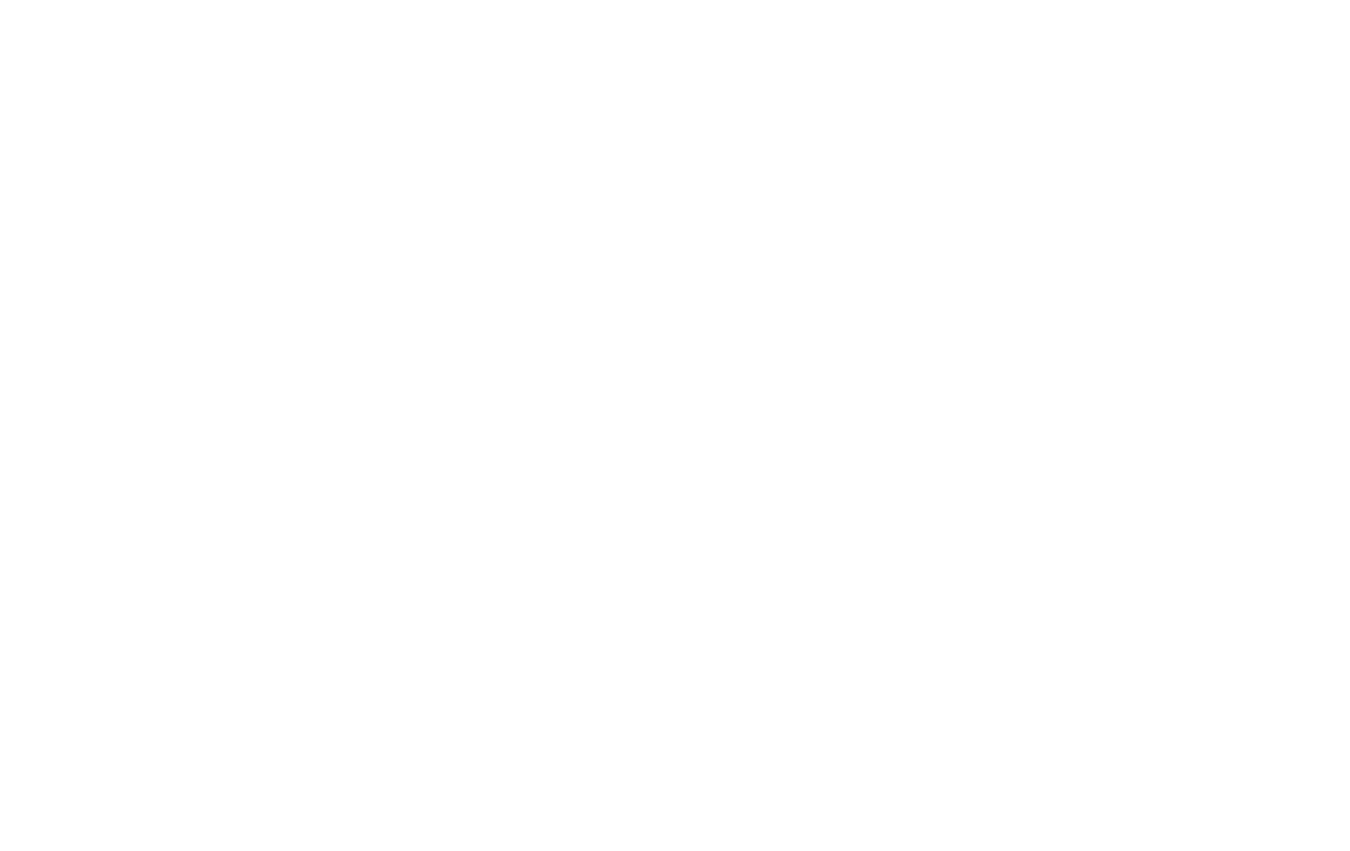
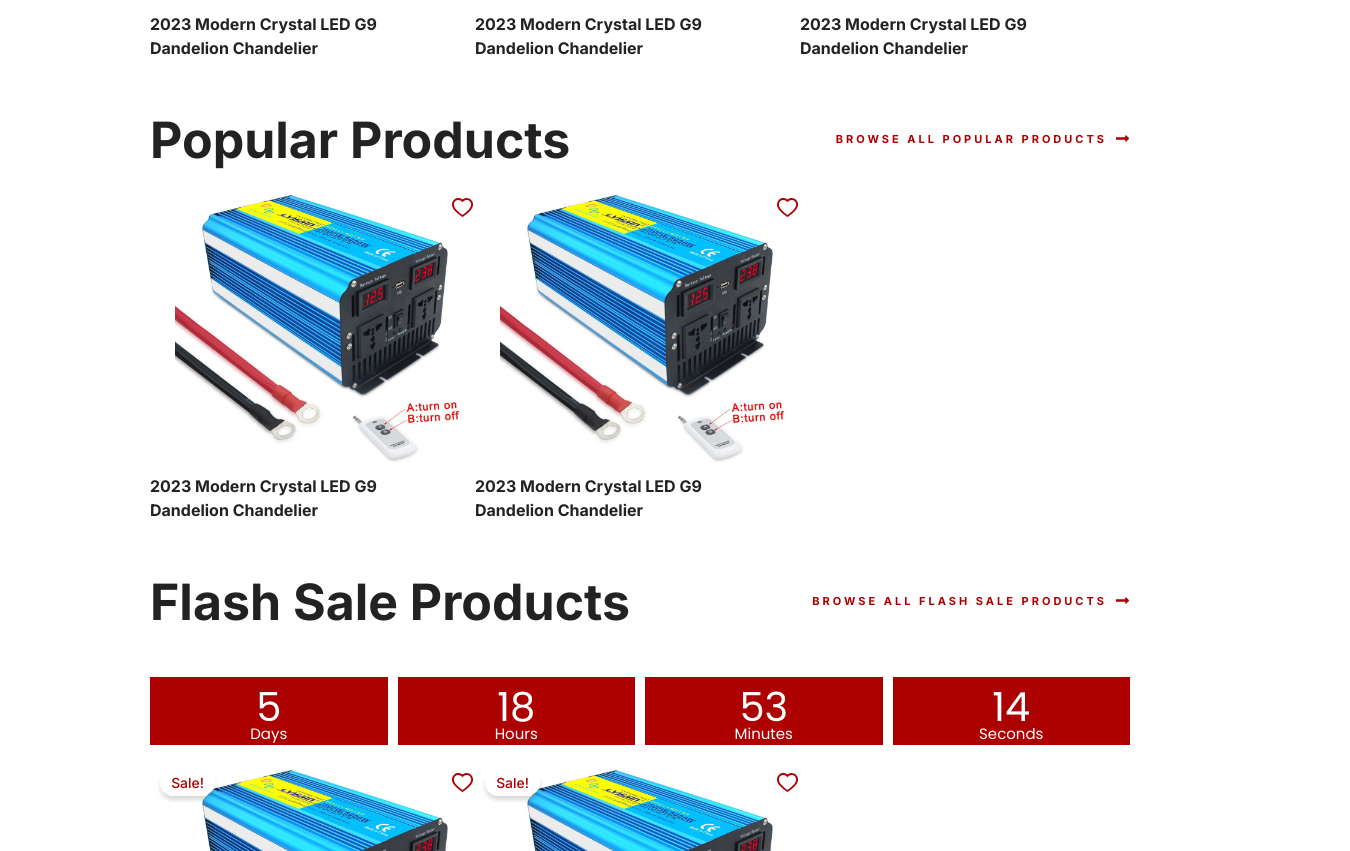
Before and after one commit to Ravisadilanka/Dartello, a React (Vite) app in the folder Dartello/: page / in a window 1280 px wide. Shown: the part 1617-2468 px from the top of the page, 1350 px wide, since content can reach past the window. Before the commit the page ends 1215 px from the top, so only its background shows below. Built offline with nearby package versions, Linux system fonts and the light colour scheme.

Commit message:
Product Page and Stats

```diff
--- a/Dartello/index.html
+++ b/Dartello/index.html
@@ -9,7 +9,13 @@
     <link href="https://fonts.googleapis.com/css2?family=Inter:wght@400;500;600;700;800;900&display=swap" rel="stylesheet">
     <link rel="preconnect" href="https://fonts.googleapis.com">
     <link rel="preconnect" href="https://fonts.gstatic.com" crossorigin>
-    <link href="https://fonts.googleapis.com/css2?family=Poppins:wght@600&display=swap" rel="stylesheet">
+    <link href="https://fonts.googleapis.com/css2?family=Poppins:wght@100;200;300;400;600&display=swap" rel="stylesheet">
+    <link rel="preconnect" href="https://fonts.googleapis.com">
+    <link rel="preconnect" href="https://fonts.gstatic.com" crossorigin>
+    <link href="https://fonts.googleapis.com/css2?family=Roboto:wght@300;400;500;700;900&display=swap" rel="stylesheet">
+    <link rel="preconnect" href="https://fonts.googleapis.com">
+    <link rel="preconnect" href="https://fonts.gstatic.com" crossorigin>
+    <link href="https://fonts.googleapis.com/css2?family=Roboto+Slab:wght@100;200;300;400;500;600&display=swap" rel="stylesheet">
     <title>Vite + React</title>
   </head>
   <body>
--- a/Dartello/package.json
+++ b/Dartello/package.json
@@ -10,6 +10,8 @@
   },
   "dependencies": {
     "react": "^18.2.0",
+    "react-countdown": "^2.3.5",
+    "react-countup": "^6.4.2",
     "react-dom": "^18.2.0",
     "react-icons": "^4.8.0",
     "react-outside-click-handler": "^1.3.0"
--- a/Dartello/src/App.jsx
+++ b/Dartello/src/App.jsx
@@ -3,6 +3,7 @@
 import Hero from './Components/Hero/Hero'
 import './App.css'
 import Products from './Components/Products/Products'
+import Feedback from './Components/Feedback/Feedback'
 
 function App() {
 
@@ -13,6 +14,7 @@
         <Hero />
       </div>
         <Products />
+        <Feedback />
     </div>
   )
 }
--- a/Dartello/src/Components/Data/Data.jsx
+++ b/Dartello/src/Components/Data/Data.jsx
@@ -4,8 +4,9 @@
         price: 56,
         description: 'Exercitation in fugiat est ut ad ea cupidatat ut in cupidatat occaecat ut occaecat consequat est minim minim esse tempor laborum consequat esse adipisicing eu reprehenderit enim.',
         category: 'Home Lighting',
-        newArrival: true,
+        newArrival: false,
         popular: false,
+        flashSale: false,
         img: './product.jpeg'
     },
     {
@@ -15,6 +16,7 @@
         category: 'Home Lighting',
         newArrival: true,
         popular: false,
+        flashSale: true,
         img: './product.jpeg'
     },
     {
@@ -23,7 +25,18 @@
         description: 'Exercitation in fugiat est ut ad ea cupidatat ut in cupidatat occaecat ut occaecat consequat est minim minim esse tempor laborum consequat esse adipisicing eu reprehenderit enim.',
         category: 'Home Lighting',
         newArrival: true,
+        popular: true,
+        flashSale: false,
+        img: './product.jpeg'
+    },
+    {
+        name: '2023 Modern Crystal LED G9 Dandelion Chandelier',
+        price: 200,
+        description: 'Exercitation in fugiat est ut ad ea cupidatat ut in cupidatat occaecat ut occaecat consequat est minim minim esse tempor laborum consequat esse adipisicing eu reprehenderit enim.',
+        category: 'Home Lighting',
+        newArrival: false,
         popular: false,
+        flashSale: false,
         img: './product.jpeg'
     },
     {
@@ -32,16 +45,8 @@
         description: 'Exercitation in fugiat est ut ad ea cupidatat ut in cupidatat occaecat ut occaecat consequat est minim minim esse tempor laborum consequat esse adipisicing eu reprehenderit enim.',
         category: 'Home Lighting',
         newArrival: true,
-        popular: false,
-        img: './product.jpeg'
-    },
-    {
-        name: '2023 Modern Crystal LED G9 Dandelion Chandelier',
-        price: 200,
-        description: 'Exercitation in fugiat est ut ad ea cupidatat ut in cupidatat occaecat ut occaecat consequat est minim minim esse tempor laborum consequat esse adipisicing eu reprehenderit enim.',
-        category: 'Home Lighting',
-        newArrival: true,
-        popular: false,
+        popular: true,
+        flashSale: true ,
         img: './product.jpeg'
     },
 ]
--- /dev/null
+++ b/Dartello/src/Components/Feedback/Feedback.css
@@ -0,0 +1,43 @@
+.f-wrapper{
+    margin: 100px 150px;
+}
+
+.f-stats{
+    display: flex;
+}
+
+.f-stat{
+    display: flex;
+    align-items: center;
+    width: 25%;
+    justify-content: center;
+    text-align: center;
+}
+
+.f-stat h1 span{
+    font-size: 69px;
+    font-family: "Roboto";
+    color: #AD0000;
+}
+
+.f-stat span {
+    font-size: 69px;
+    font-family: "Roboto";
+    font-weight: 700;
+    color: #AD0000;
+}
+
+.f-stat-name{
+    display: flex;
+    align-items: center;
+    width: 25%;
+    justify-content: center;
+    text-align: center;
+}
+
+.f-stat-name h1{
+    font-family: "Roboto Slab";
+    font-size: 19px;
+    color: #222222;
+    font-weight: 400;
+}
--- /dev/null
+++ b/Dartello/src/Components/Feedback/Feedback.jsx
@@ -0,0 +1,45 @@
+import React from 'react'
+import CountUp from 'react-countup'
+import './Feedback.css'
+
+function Feedback() {
+  return (
+    <section className="f-wrapper">
+        <div className="f-stats">
+            <div className="f-stat">
+                <h1><CountUp start={0} end={27000} duration={3}/></h1>
+                <span>+</span>
+            </div>
+            <div className="f-stat">
+                <h1><CountUp start={0} end={5000} duration={3}/></h1>
+                <span>+</span>
+            </div>
+            <div className="f-stat">
+                <h1><CountUp start={0} end={3500} duration={3}/></h1>
+                <span>+</span>
+            </div>
+            <div className="f-stat">
+                <h1><CountUp start={0} end={99} duration={3}/></h1>
+                <span>%</span>
+            </div>
+        </div>
+
+        <div className="f-stats">
+            <div className="f-stat-name">
+                <h1>Total Sold Item</h1>
+            </div>
+            <div className="f-stat-name">
+                <h1>Orders</h1>
+            </div>
+            <div className="f-stat-name">
+                <h1>Happy Customers</h1>
+            </div>
+            <div className="f-stat-name">
+                <h1>Customer Satisfaction Rate</h1>
+            </div>
+        </div>
+    </section>
+  )
+}
+
+export default Feedback
--- a/Dartello/src/Components/Products/Products.css
+++ b/Dartello/src/Components/Products/Products.css
@@ -1,5 +1,5 @@
 .p-wrapper{
-    margin: -50px 120px;
+    margin: -50px 150px;
 }
 
 .p-wrapper .p-header{
@@ -47,6 +47,10 @@
     transition-duration: 300ms;
 }
 
+.p-card {
+    margin-bottom: 50px;
+}
+
 .p-body h1{
     font-size: 26px;
     font-weight: 600;
@@ -54,3 +58,71 @@
     color: #222222;
     text-align: center;
 }
+
+.p-body a{
+    text-decoration: none;
+    color: #222222;
+}
+
+.p-body a svg{
+    color: #AD0000;
+    position: relative;
+    top: -250px;
+    left: 300px;
+}
+
+a h2{
+    font-size: 16px;
+    font-weight: 700;
+    text-transform: capitalize;
+    font-style: normal;
+    line-height: 1.5em;
+    width: 300px;
+}
+
+.p-count-num {
+    display: flex;
+    flex-direction: row;
+    gap: 10px;
+    margin-top: 45px;
+    margin-bottom: -15px;
+}
+.p-count-text {
+    display: flex;
+    flex-direction: row;
+    gap: 10px;
+}
+
+.p-count-num span{
+    background: #AD0000;
+    color: white;
+    font-family: "Poppins";
+    font-size: 40px;
+    font-weight: 400;
+    width: 25%;
+    text-align: center;
+}
+
+.p-count-text span{
+    background: #AD0000;
+    color: white;
+    font-family: "Poppins";
+    font-size: 15px;
+    width: 25%;
+    text-align: center;
+}
+
+.p-body span{
+    background: #ffffff;
+    color: #AD0000;
+    position: relative;
+    top: -325px;
+    left: 10px;
+    border-radius: 20px;
+    padding: 0.4em 0.8em;
+    font-size: .87em;
+    font-weight: 500;
+    line-height: normal;
+    letter-spacing: normal;
+    box-shadow: 0 4px 4px rgba(0,0,0,0.15);
+}
--- a/Dartello/src/Components/Products/Products.jsx
+++ b/Dartello/src/Components/Products/Products.jsx
@@ -2,8 +2,11 @@
 import './Products.css'
 import { FaLongArrowAltRight } from 'react-icons/fa'
 import data from './../Data/Data'
+import { AiOutlineHeart } from 'react-icons/ai'
+import Countdown from 'react-countdown'
 
 function Products() {
+    const Completionist = () => <span>Sale Ended!</span>;
   return (
     <section className='p-wrapper'>
         <div className="p-header">
@@ -50,6 +53,104 @@
             </div>
         </div>
 
+        <div className="p-header">
+            <span>
+                <h2>New Arrivals</h2>
+            </span>
+            <span>
+                <a href="">BROWSE ALL NEW ARRIVALS</a>
+                <FaLongArrowAltRight size={15}/>
+            </span>
+        </div>
+        <div className="p-card">
+            {
+                data.map((item, i) => (
+                    <div className="p-body">
+                        {item.newArrival ?
+                            <a href='' >
+                                <AiOutlineHeart size={25}/>
+                                <img src={item.img} alt="" width={300}/> <h2>{item.name}</h2>
+                            </a>: ''}
+                    </div>
+                ))
+            }
+        </div>
+
+        <div className="p-header">
+            <span>
+                <h2>Popular Products</h2>
+            </span>
+            <span>
+                <a href="">BROWSE ALL Popular Products</a>
+                <FaLongArrowAltRight size={15}/>
+            </span>
+        </div>
+
+        <div className="p-card">
+            {
+                data.map((item, i) => (
+                    <div className="p-body">
+                        {item.popular ?
+                            <a href='' >
+                                <AiOutlineHeart size={25}/>
+                                <img src={item.img} alt="" width={300}/> <h2>{item.name}</h2>
+                            </a>: ''}
+                    </div>
+                ))
+            }
+        </div>
+
+        <div className="p-header">
+            <span>
+                <h2>Flash Sale Products</h2>
+            </span>
+            <span>
+                <a href="">BROWSE ALL Flash Sale Products</a>
+                <FaLongArrowAltRight size={15}/>
+            </span>
+        </div>
+
+        <div className="p-countdown">
+            <Countdown
+                date={Date.now() + 500000000}
+                renderer={({ days, hours, minutes, seconds, completed }) => {
+                    if (completed) {
+                    }
+                    else {
+                        return <div className='p-all'>
+                                    <div className="p-count-num">
+                                        <span>{days}</span>
+                                        <span>{hours}</span>
+                                        <span>{minutes}</span>
+                                        <span>{seconds}</span>
+                                    </div>
+
+                                    <div className="p-count-text">
+                                        <span>Days</span>
+                                        <span>Hours</span>
+                                        <span>Minutes</span>
+                                        <span>Seconds</span>
+                                    </div>
+                            </div>
+                    }
+                }}
+            />
+        </div>
+
+        <div className="p-card">
+        {
+                data.map((item, i) => (
+                    <div className="p-body">
+                        {item.flashSale ?
+                            <a href='' >
+                                <AiOutlineHeart size={25}/>
+                                <img src={item.img} alt="" width={300}/> <h2>{item.name}</h2>
+                                <span>Sale!</span>
+                            </a>: ''}
+                    </div>
+                ))
+            }
+        </div>
     </section>
   )
 }
```
Also changed, not shown: 1 other file (tests, documents, lock files or other folders).
